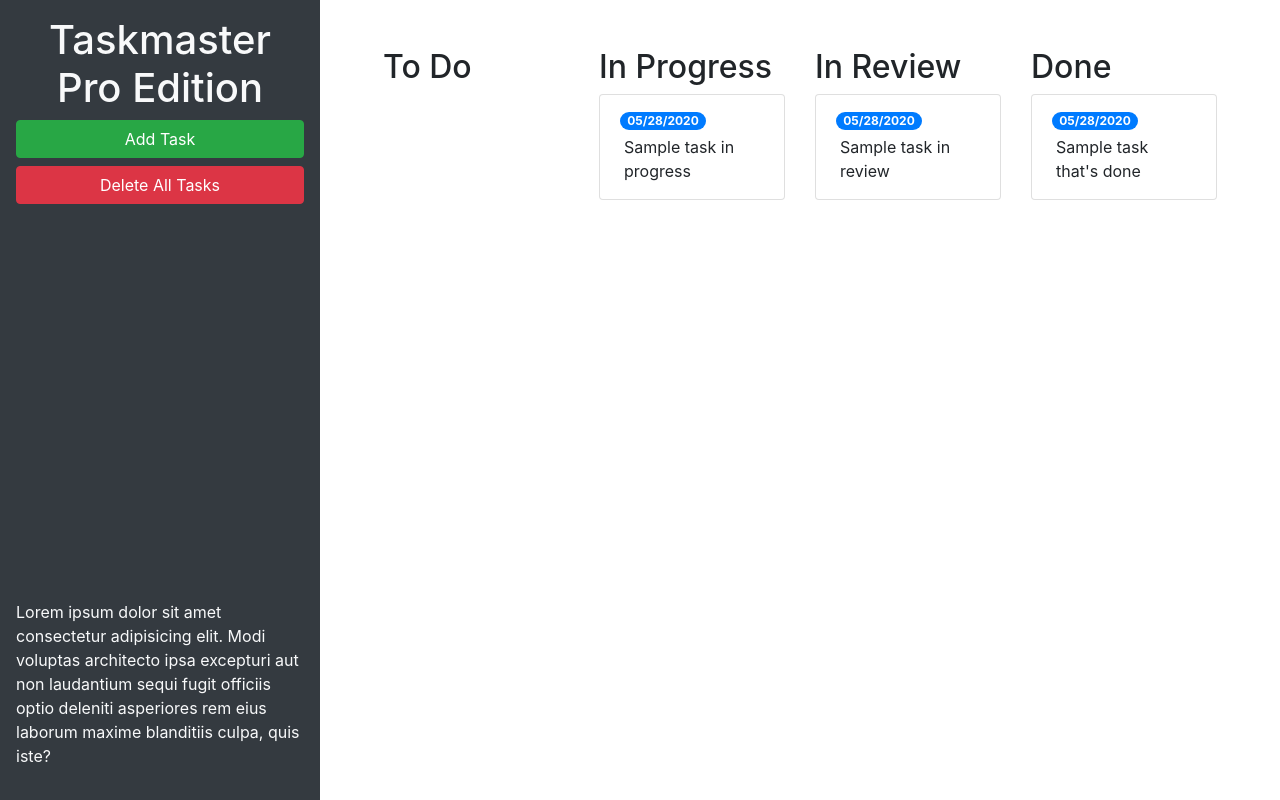
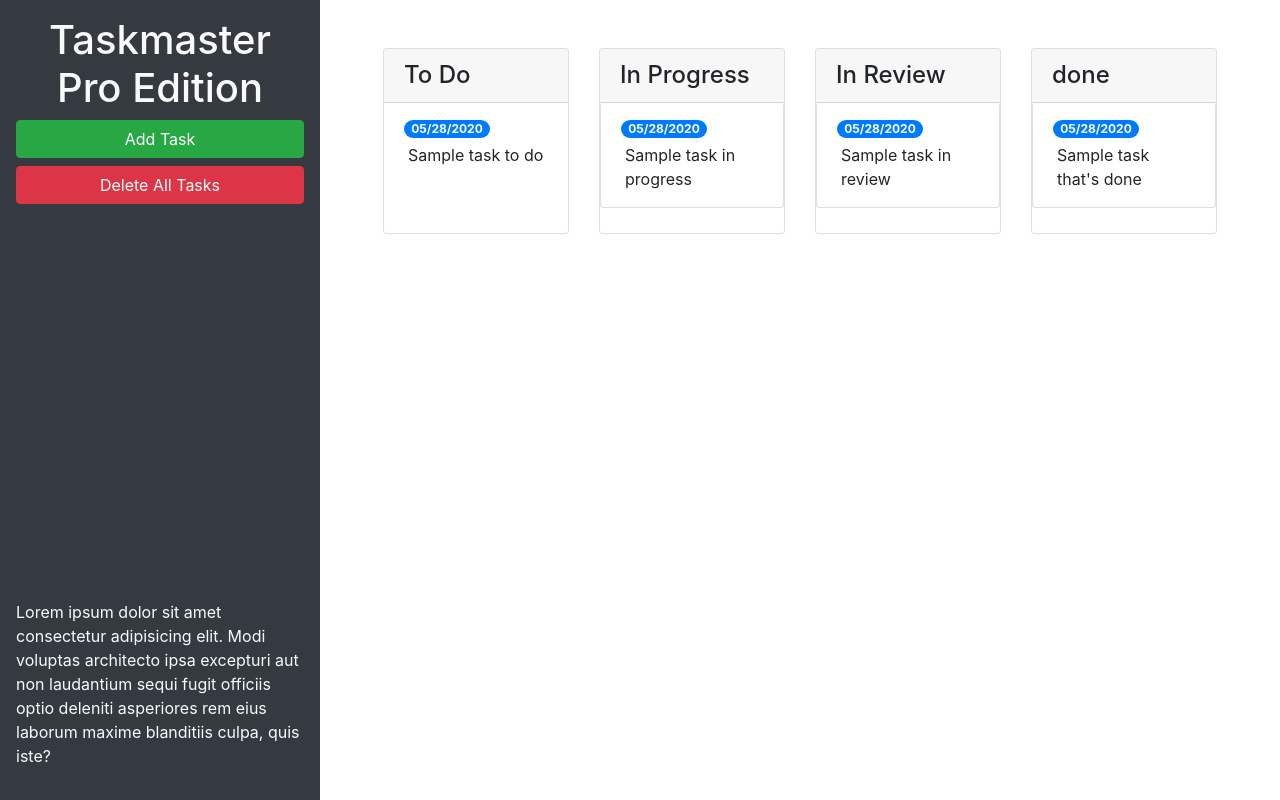
Before and after one commit to vdemel/taskmaster-pro, a plain HTML site: page index.html in a window 1280 px wide. Drawn offline with nearby package versions, Linux system fonts and the light colour scheme.

Commit message:
used bootstrap for task cards and modal form elements

```diff
--- a/index.html
+++ b/index.html
@@ -27,41 +27,62 @@
       <div class="m-5 row justify-content-around">
         <!-- todo start -->
         <div class="col-12 col-md-6 col-xl-3 mb-3">
-          <h2>To Do</h2>
-          <ul id="list-toDo" class="list-group"></ul>
+          <div class="card">
+            <h4 class="card-header">
+              To Do
+            </h4>
+            <ul id="list-toDo" class="list-group list-group-flush">
+              <li class="list-group-item">
+                <span class="badge badge-primary badge-pill">05/28/2020</span>
+                <p class="m-1">Sample task to do</p>
+              </li>
+            </ul>
+          </div>
         </div>
         <!-- todo end -->
         <!-- in progress start -->
         <div class="col-12 col-md-6 col-xl-3 mb-3">
-          <h2>In Progress</h2>
-          <ul id="list-inProgress" class="list-group">
+          <div class="card">
+            <h4 class="card-header">
+              In Progress
+            </h4>
+            <ul id="list-inProgress" class="list-group">
             <li class="list-group-item">
               <span class="badge badge-primary badge-pill">05/28/2020</span>
               <p class="m-1">Sample task in progress</p>
             </li>
           </ul>
+          </div>
         </div>
         <!-- in progress end -->
         <!-- in review start -->
         <div class="col-12 col-md-6 col-xl-3 mb-3">
-          <h2>In Review</h2>
-          <ul id="list-inReview" class="list-group">
+          <div class="card">
+            <h4 class="card-header">
+              In Review
+            </h4>
+            <ul id="list-inReview" class="list-group">
             <li class="list-group-item">
               <span class="badge badge-primary badge-pill">05/28/2020</span>
               <p class="m-1">Sample task in review</p>
             </li>
           </ul>
+          </div>
         </div>
         <!-- in review end -->
         <!-- done start -->
         <div class="col-12 col-md-6 col-xl-3 mb-3">
-          <h2>Done</h2>
-          <ul id="list-done" class="list-group">
+          <div class="card">
+            <h4 class="card-header">
+              done
+            </h4>
+            <ul id="list-done" class="list-group">
             <li class="list-group-item">
               <span class="badge badge-primary badge-pill">05/28/2020</span>
               <p class="m-1">Sample task that's done</p>
             </li>
           </ul>
+          </div>
         </div>
         <!-- done end -->
       </div>
@@ -84,11 +105,11 @@
           <form>
             <div class="form-group">
               <label for="modalTaskDescription">Task description</label>
-              <textarea id="modalTaskDescription" rows="3"></textarea>
+              <textarea id="modalTaskDescription" rows="3" class="form-control"></textarea>
             </div>
             <div class="form-group">
               <label for="modalDueDate">Due date</label>
-              <input type="text" id="modalDueDate" placeholder="mm/dd/yyyy" autocomplete="off" />
+              <input type="text" class="form-control" id="modalDueDate" placeholder="mm/dd/yyyy" autocomplete="off" />
             </div>
           </form>
         </div>
```
